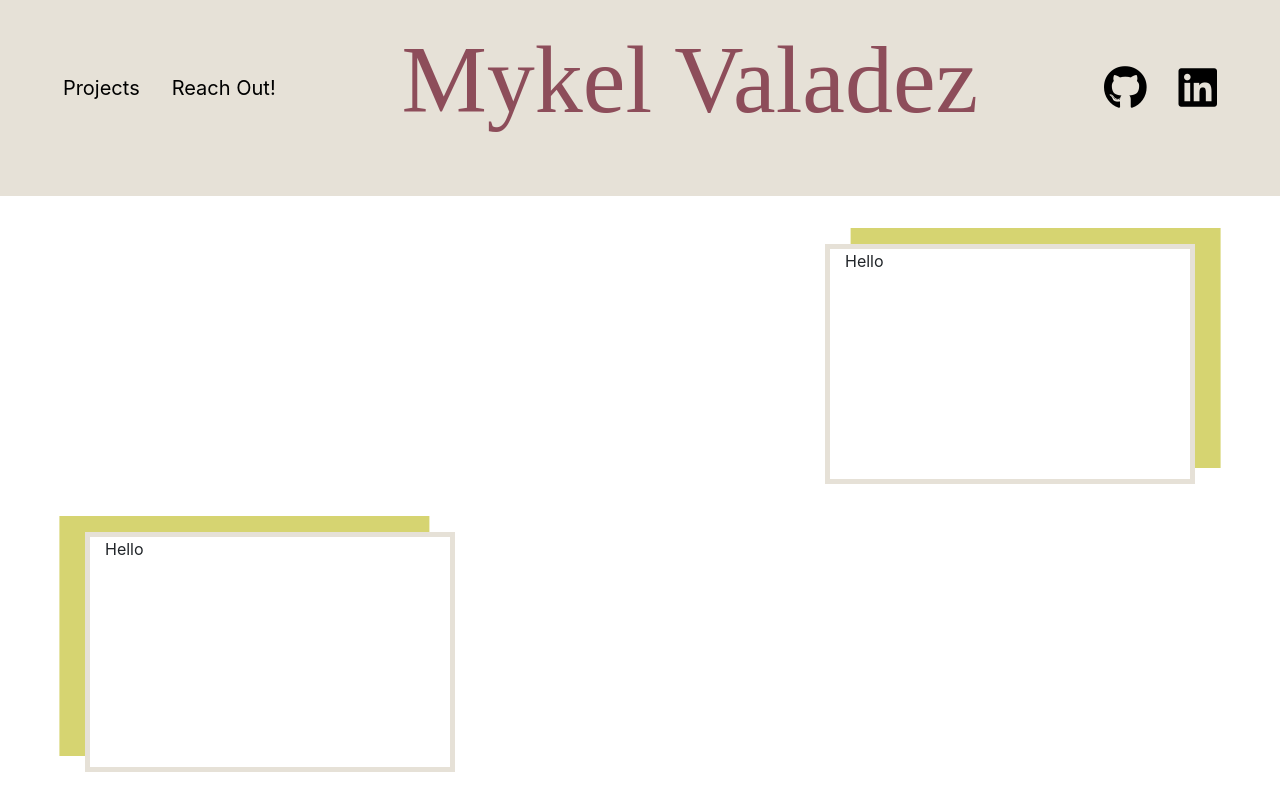
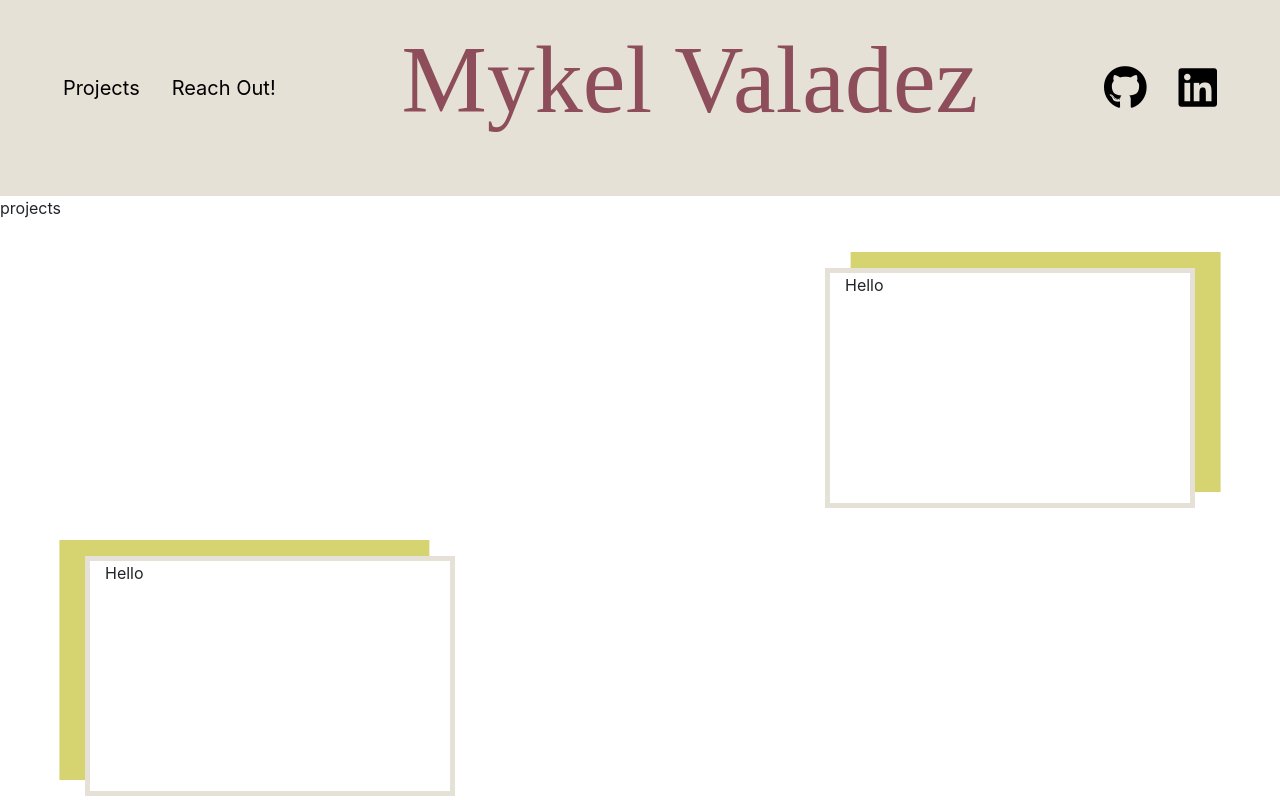
Before and after one commit to valadezMykel/MV-Portfolio, a React (Create React App) app: page /projects in a window 1280 px wide. Built offline with nearby package versions, Linux system fonts and the light colour scheme.

Commit message:
added links to text nav links and hover styling

```diff
--- a/src/App.js
+++ b/src/App.js
@@ -4,6 +4,7 @@ import BackgroundDiv from './components/projectCards/backgroundDiv'
 import ScreenSizeContext from './contexts/screenSizeContext'
 import Home from './components/Home'
 import ReachOut from './components/ReachOut'
+import Projects from './components/Projects'
 import { Container } from 'react-bootstrap'
 import { BrowserRouter, Switch, Route } from 'react-router-dom'
 
@@ -17,6 +18,7 @@ function App() {
         <Switch>
           <Route exact path= '/' component={Home} />
           <Route exact path='/contact' component={ReachOut} />
+          <Route exact path='/projects' component={Projects} />
         </Switch>
       </BrowserRouter>
 
--- a/src/components/NavbarName.js
+++ b/src/components/NavbarName.js
@@ -27,7 +27,7 @@ export default function Navbar() {
     return (
         <Nav className='justify-content-around align-items-center' id='Nav' style={stylings.top}>
             <Nav.Item>
-                <Nav.Link style={stylings.textLinks} className='textLink' href='/portfolio'>
+                <Nav.Link style={stylings.textLinks} className='textLink' href='/projects'>
                     Projects
                 </Nav.Link>
                 <Nav.Link style={stylings.textLinks} className='textLink' href='/contact'>
--- a/src/components/Projects.js
+++ b/src/components/Projects.js
@@ -0,0 +1,9 @@
+import React from 'react'
+
+export default function Projects() {
+    return (
+        <div>
+            projects
+        </div>
+    )
+}
--- a/src/index.css
+++ b/src/index.css
@@ -28,3 +28,7 @@ code {
 .iconLinks:hover {
   color: rgb(214,212,113) !important;
 }
+
+.textLink:hover {
+  color: rgb(214,212,113) !important;
+}
```
Also changed, not shown: 1 other file (tests, documents, lock files or other folders).
